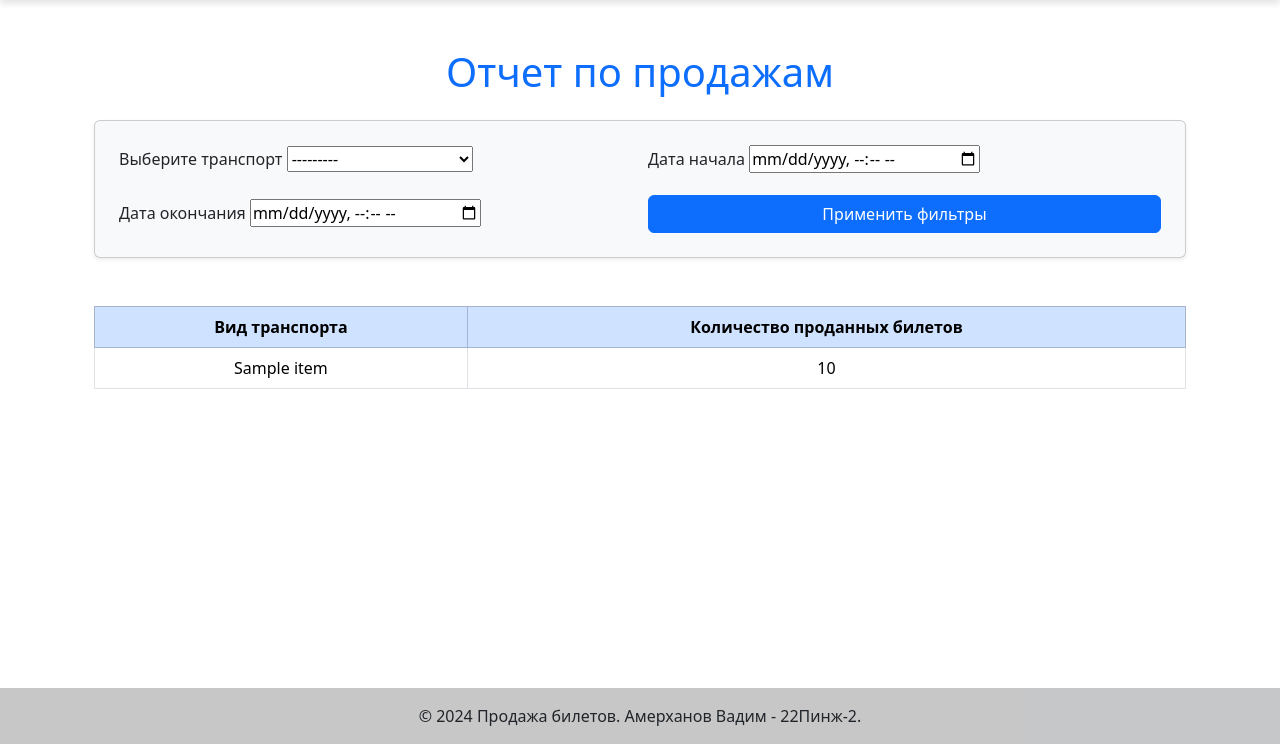
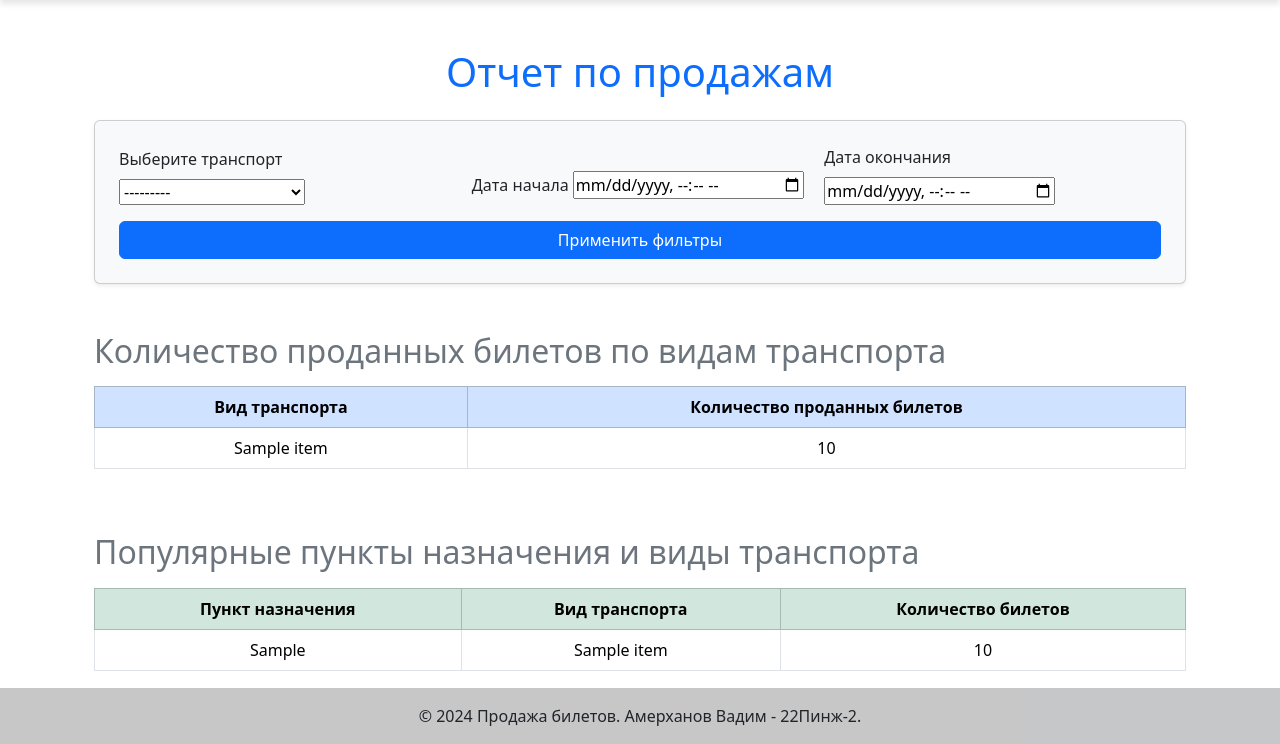
Before and after one commit to Vamerk/kpo3, a Django app: template ticket_sales/sales/templates/sales/report.html in a window 1280 px wide. Shown: the part 56-800 px from the top of the page. Run offline with Django 5.2, Linux system fonts and the light colour scheme; tables that the repository leaves empty hold one stand-in row (values such as "Sample post"); the template is opened without the code that fills it: values that come from a table or form of the project are taken from there, most other values are stand-ins (such as "Sample title", 1, 10 or a date in 2020); some libraries are stand-ins or nearby versions.

```diff
--- a/ticket_sales/sales/templates/sales/report.html
+++ b/ticket_sales/sales/templates/sales/report.html
@@ -10,26 +10,27 @@
     <form method="get" class="card p-4 shadow-sm mb-5 bg-light">
         <div class="row g-3 align-items-end">
             <!-- Отображение полей фильтрации -->
-            <div class="col-md-6">
+            <div class="col-md-4">
                 <label for="filter1" class="form-label">Выберите транспорт</label>
                 {{ form.transport_type }}
             </div>
-            <div class="col-md-6">
+            <div class="col-md-4">
                 <label for="filter2" class="form-label">Дата начала</label>
                 {{ form.start_date }}
             </div>
-            <div class="col-md-6">
+            <div class="col-md-4">
                 <label for="filter3" class="form-label">Дата окончания</label>
                 {{ form.end_date }}
             </div>
-            <div class="col-md-6">
+            <div class="col-12">
                 <button type="submit" class="btn btn-primary w-100">Применить фильтры</button>
             </div>
         </div>
     </form>
 
-    <!-- Таблица отчета -->
-    <div class="table-responsive">
+    <!-- Таблица отчета по видам транспорта -->
+    <div class="table-responsive mb-5">
+        <h2 class="mb-3 text-secondary">Количество проданных билетов по видам транспорта</h2>
         <table class="table table-hover table-bordered align-middle">
             <thead class="table-primary">
                 <tr>
@@ -51,5 +52,32 @@
             </tbody>
         </table>
     </div>
+
+    <!-- Таблица отчета по популярным пунктам назначения -->
+    <div class="table-responsive">
+        <h2 class="mb-3 text-secondary">Популярные пункты назначения и виды транспорта</h2>
+        <table class="table table-hover table-bordered align-middle">
+            <thead class="table-success">
+                <tr>
+                    <th class="text-center">Пункт назначения</th>
+                    <th class="text-center">Вид транспорта</th>
+                    <th class="text-center">Количество билетов</th>
+                </tr>
+            </thead>
+            <tbody>
+                {% for item in popular_destinations %}
+                <tr>
+                    <td class="text-center">{{ item.route__destination }}</td>
+                    <td class="text-center">{{ item.route__transport_type__name }}</td>
+                    <td class="text-center">{{ item.total }}</td>
+                </tr>
+                {% empty %}
+                <tr>
+                    <td colspan="3" class="text-center text-muted">Нет данных для отображения</td>
+                </tr>
+                {% endfor %}
+            </tbody>
+        </table>
+    </div>
 </div>
 {% endblock %}
```
Also changed, not shown: ticket_sales/sales/views.py (+9 -0 lines).
